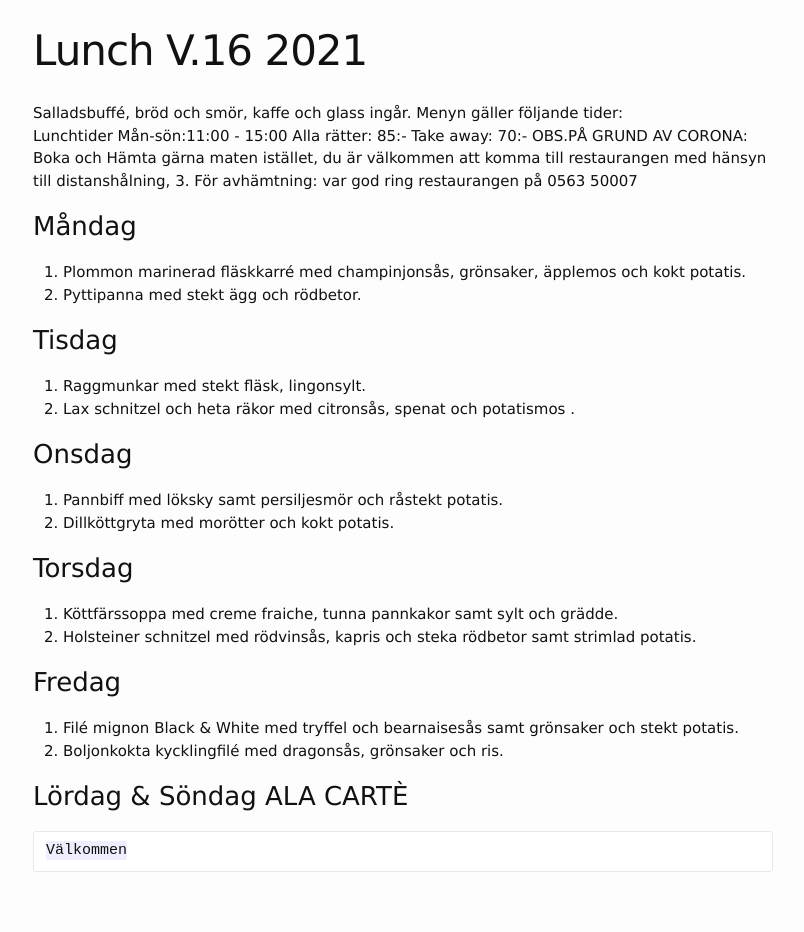
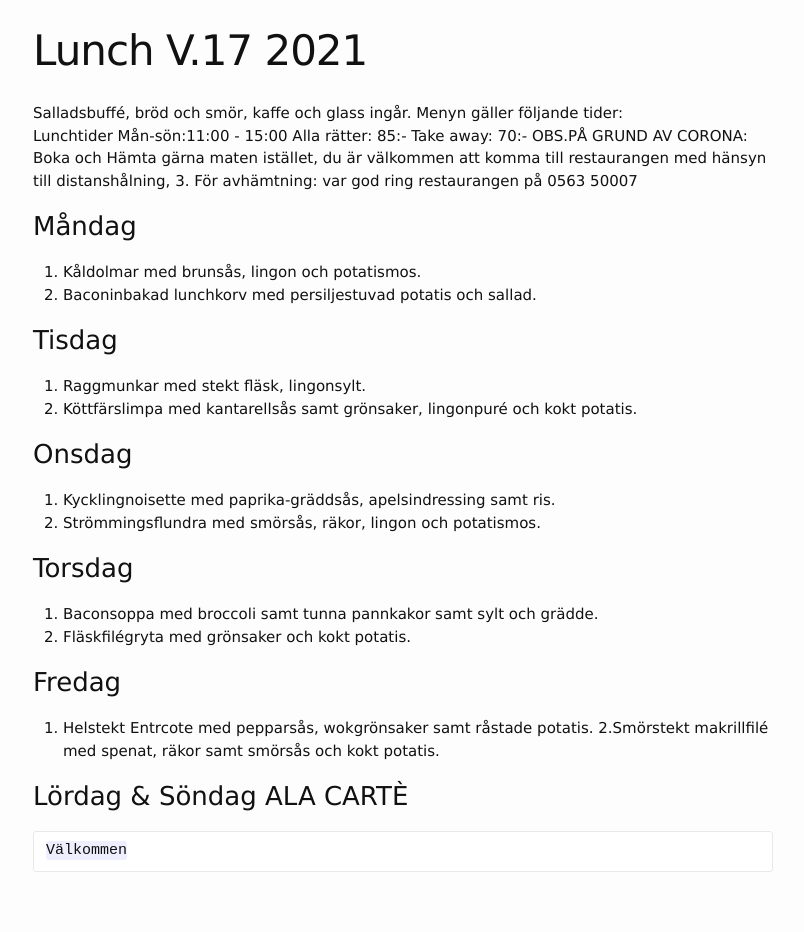
Before and after one commit to FarInn62/farinn62.github.io, a Jekyll site: the page built from lunch.md, in a window 1280 px wide. Shown: the whole page, without its empty margins (237-1041 px from the left). Built offline with Jekyll 4.4.1, drawn with Linux system fonts in a browser that asks for light colours.

Commit message:
Update lunch.md

```diff
--- a/lunch.md
+++ b/lunch.md
@@ -1,6 +1,6 @@
 ---
 layout: foodmenu
-title: Lunch V.16 2021
+title: Lunch V.17 2021
 permalink: /lunch/
 published: true
 ---
@@ -12,24 +12,24 @@ OBS.PÅ GRUND AV CORONA: Boka och Hämta gärna maten istället, du är välkomm
 
 
 ### Måndag
-1. Plommon marinerad fläskkarré med champinjonsås, grönsaker, äpplemos och kokt potatis.
-2. Pyttipanna med stekt ägg och rödbetor.
+1. Kåldolmar med brunsås, lingon och potatismos.
+2. Baconinbakad lunchkorv med persiljestuvad potatis och sallad.
 
 ### Tisdag
 1. Raggmunkar med stekt fläsk, lingonsylt.
-2. Lax schnitzel och heta räkor med citronsås, spenat och potatismos .
+2. Köttfärslimpa med kantarellsås samt grönsaker, lingonpuré och kokt potatis.
 
 ### Onsdag
-1. Pannbiff med löksky samt persiljesmör och råstekt potatis.
-2. Dillköttgryta med morötter och kokt potatis.
+1. Kycklingnoisette med paprika-gräddsås, apelsindressing samt ris.
+2. Strömmingsflundra med smörsås, räkor, lingon och potatismos.
 
 ### Torsdag
-1. Köttfärssoppa med creme fraiche, tunna pannkakor samt sylt och grädde.
-2. Holsteiner schnitzel med rödvinsås, kapris och steka rödbetor samt strimlad potatis.
+1. Baconsoppa med broccoli samt tunna pannkakor samt sylt och grädde.
+2. Fläskfilégryta med grönsaker och kokt potatis.
 
 ### Fredag
-1. Filé mignon Black & White med tryffel och bearnaisesås samt grönsaker och stekt potatis.
-2. Boljonkokta kycklingfilé med dragonsås, grönsaker och ris.
+1. Helstekt Entrcote med pepparsås, wokgrönsaker samt råstade potatis.
+2.Smörstekt makrillfilé med spenat, räkor samt smörsås och kokt potatis.
 
 
 ### Lördag & Söndag ALA CARTÈ
```
